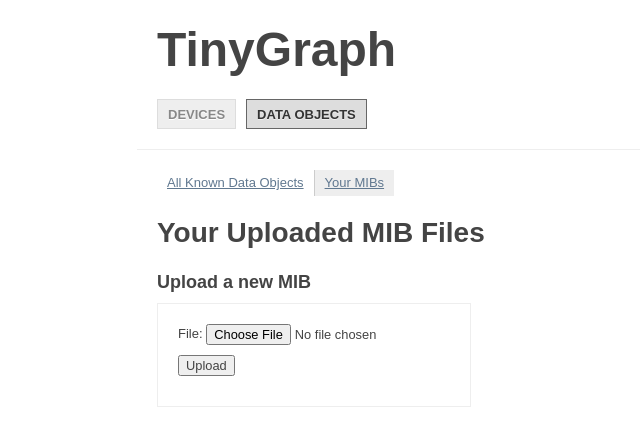
After one commit to marcuswhybrow/tinygraph, a Django app: template tinygraph/apps/core/templates/core/data_object/mib_upload_list.html in a window 1280 px wide. The commit adds this page. Shown: the top 446 px of the page, without its empty margins (103-743 px from the left). Run offline with Django 3.2, Linux system fonts and the light colour scheme; the template is opened without the code that fills it: values that come from a table or form of the project are taken from there, others are empty; parts of the project's set-up code (start-up, migrations or seed data) failed here and were passed over; some libraries are stand-ins or nearby versions.

Commit message:
Added a core.models.MibUpload model which represents a users uploaded MIB file. Using a ManyToMany field on the DataObject model, DataObject instances can belong to multiple MibUploads.
Any new OIDs present in the uploaded MIB file are added to the database, using
an *all new* efficient OID walk process which walks just the new MIB file an no
others.

Deleting a MibUpload removes all OIDs from the DB which  it added, leaving any
OIDs that other MIBs also have ownership of. OIDs are deleted when the number
of owning MibUpload instances is 0 (zero).

Added a core.views.mib_upload_list view which shows the MIBs the user has
uploaded and allows new uploads.

```diff
--- a/tinygraph/apps/core/forms.py
+++ b/tinygraph/apps/core/forms.py
@@ -1,7 +1,7 @@
 from django.forms import Form, ModelForm, ValidationError
 from django.db.models import Q
 from django.template.defaultfilters import slugify
-from core.models import Device
+from core.models import Device, MibUpload
 
 class DeviceForm(ModelForm):
     class Meta:
@@ -16,3 +16,8 @@ class DeviceForm(ModelForm):
             return user_given_name
         else:
             raise ValidationError('This name is too similar to another devices name.')
+
+class MibUploadForm(ModelForm):
+    class Meta:
+        model = MibUpload
+        exclude = ('system',)
--- a/tinygraph/apps/core/templates/core/core_base.html
+++ b/tinygraph/apps/core/templates/core/core_base.html
@@ -1,8 +1,7 @@
 {% extends "base.html" %}
 
 {% block content %}
-    <h2 id="">{% block content_title %}{% endblock %}</h1>
-    <div>
+    <div class="{% block content_class %}{% endblock %}">
         {% block content_area %}
 
         {% endblock %}
--- /dev/null
+++ b/tinygraph/apps/core/templates/core/data_object/data_object_base.html
@@ -0,0 +1,10 @@
+{% extends "core/core_base.html" %}
+
+{% block body_id %}data-objects{% endblock %}
+
+{% block content_area %}
+    <ul class="mini-nav clearfix">
+        <li class="do-list"><a href="{% url core.views.data_object_list %}">All Known Data Objects</a></li>
+        <li class="do-mibs"><a href="{% url core.views.mib_upload_list %}">Your MIBs</a></li>
+    </ul>
+{% endblock %}
--- a/tinygraph/apps/core/templates/core/data_object_list.html
+++ b/tinygraph/apps/core/templates/core/data_object/data_object_list.html
@@ -1,8 +1,9 @@
-{% extends "core/core_base.html" %}
+{% extends "core/data_object/data_object_base.html" %}
 
-{% block body_id %}data-objects{% endblock %}
+{% block content_class %}{{ block.super }} do-list{% endblock %}
 
 {% block content_area %}
+    {{ block.super }}
     <h2>The List!</h2>
 
     <div id="data-object-list">
--- /dev/null
+++ b/tinygraph/apps/core/templates/core/data_object/mib_upload_list.html
@@ -0,0 +1,21 @@
+{% extends "core/data_object/data_object_base.html" %}
+
+{% block content_class %}{{ block.super }} do-mibs{% endblock %}
+
+{% block content_area %}
+    {{ block.super }}
+    <h2>Your Uploaded MIB Files</h2>
+
+    <ul>
+        {% for mib_upload in mib_uploads %}
+            <li>{{ mib_upload.get_file_name }} (<a href="{{ mib_upload.file.url }}">download</a>)</li>
+        {% endfor %}
+    </ul>
+
+    <h4>Upload a new MIB</h4>
+    <form class="little-form" action="" method="post" accept-charset="utf-8" enctype="multipart/form-data">
+        {% csrf_token %}
+        {{ form.as_p }}
+        <p><input type="submit" value="Upload"></p>
+    </form>
+{% endblock %}
--- a/tinygraph/apps/core/templates/core/includes/data_object_item_name.html
+++ b/tinygraph/apps/core/templates/core/includes/data_object_item_name.html
@@ -5,3 +5,4 @@
 {% else %}
     {{ data_object.identifier }} - {{ data_object.derived_name|splitlast:"." }}
 {% endif %}
+ ({{ data_object.mib_uploads.all|join:", " }})
--- a/tinygraph/apps/core/urls.py
+++ b/tinygraph/apps/core/urls.py
@@ -8,6 +8,7 @@ urlpatterns = patterns('core.views',
     (r'^devices/(?P<device_slug>[^/]+)/edit/$', 'device_edit'),
 
     (r'^data-objects/$', 'data_object_list'),
+    (r'^data-objects/mibs/$', 'mib_upload_list'),
 
     (r'^$', 'index'),
 )
--- a/tinygraph/static/css/style.css
+++ b/tinygraph/static/css/style.css
@@ -284,27 +284,6 @@ body#data-objects #main-nav ul li.data-objects {
     display: block;
 }
 
-#main {
-    padding: 20px 20px 20px;
-}
-
-#main h2 {
-    font-size: 28px;
-    margin-bottom: 10px;
-}
-
-#main p {
-    margin-bottom: 10px;
-}
-
-#main label, input {
-
-}
-
-#main form {
-    margin-bottom: 20px;
-}
-
 #data-object-list ul {
     list-style: none;
 }
@@ -343,6 +322,77 @@ body#data-objects #main-nav ul li.data-objects {
 
 #device-list .device dt a:hover {
     text-decoration: underline;
+}
+
+
+ul.mini-nav {
+    list-style: none;
+    margin: 0 0 20px 0;
+    padding: 0;
+}
+
+ul.mini-nav li {
+    float: left;
+    padding: 5px 10px;
+    border-right: 1px solid #ccc;
+}
+
+ul.mini-nav li:last-child {
+    border-right: none;
+}
+
+div.do-list ul.mini-nav li.do-list,
+div.do-mibs ul.mini-nav li.do-mibs,
+ul.mini-nav li:hover {
+    background-color: #eee;
+}
+
+
+
+form.little-form {
+    padding: 20px;
+    border: 1px solid #eee;
+    display: inline-block;
+}
+
+
+
+
+
+
+#main {
+    padding: 20px 20px 20px;
+}
+
+#main h2 {
+    font-size: 28px;
+    margin-bottom: 20px;
+}
+
+#main h3 {
+    font-size: 22px;
+    margin-bottom: 10px;
+}
+
+#main h4 {
+    font-size: 18px;
+    margin-bottom: 10px;
+}
+
+#main p {
+    margin-bottom: 10px;
+}
+
+#main label, input {
+
+}
+
+#main form {
+    margin-bottom: 20px;
+}
+
+#main ul {
+    margin-bottom: 20px;
 }
 
 
```
Also changed, not shown: tinygraph/apps/core/management/commands/create_data_objects.py (+24 -9 lines), tinygraph/apps/core/models.py (+111 -60 lines), tinygraph/apps/core/templates/core/data_object/mib_upload_uploaded.html (added, +10 -0 lines), tinygraph/apps/core/views.py (+20 -3 lines).
